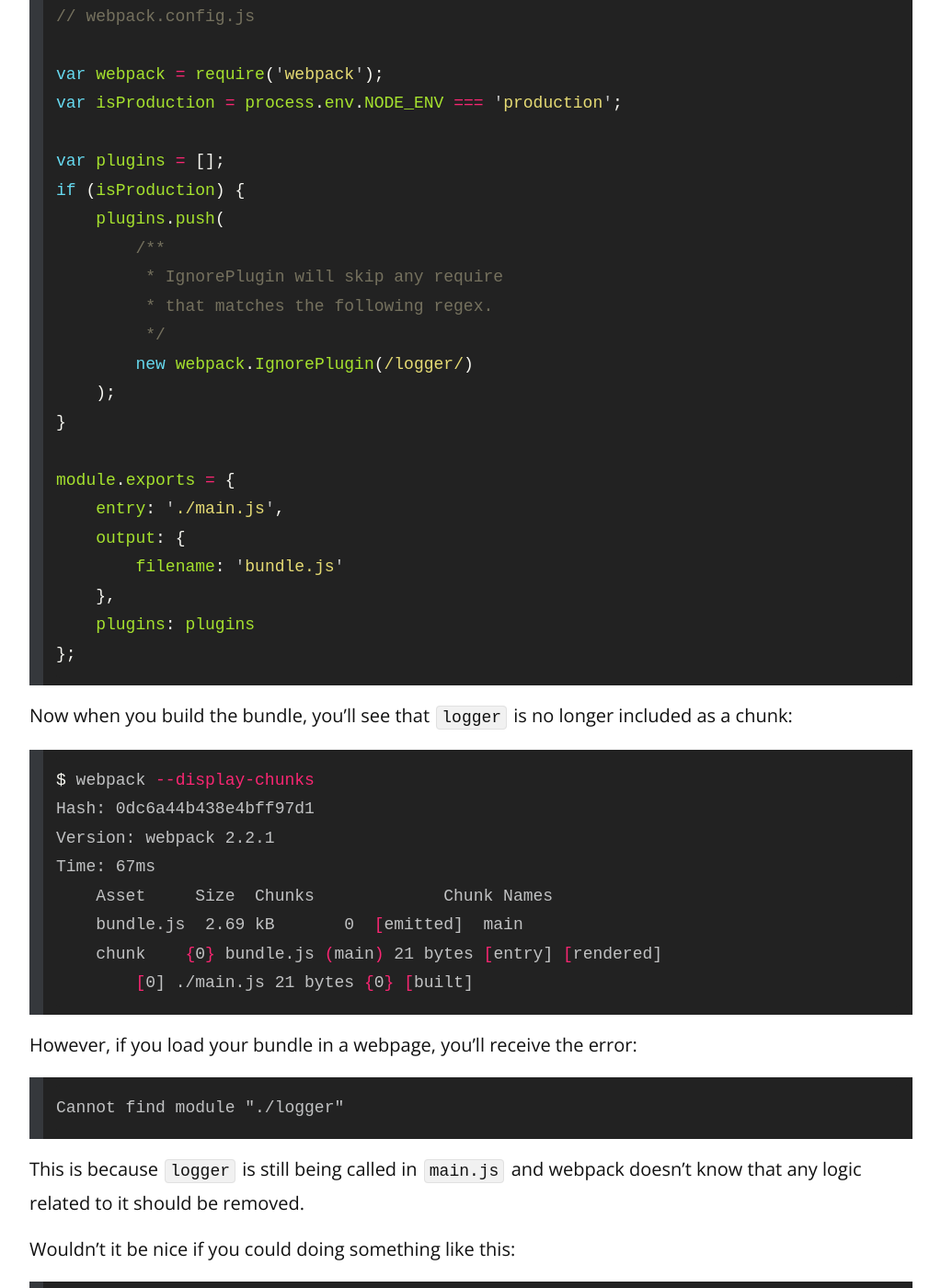
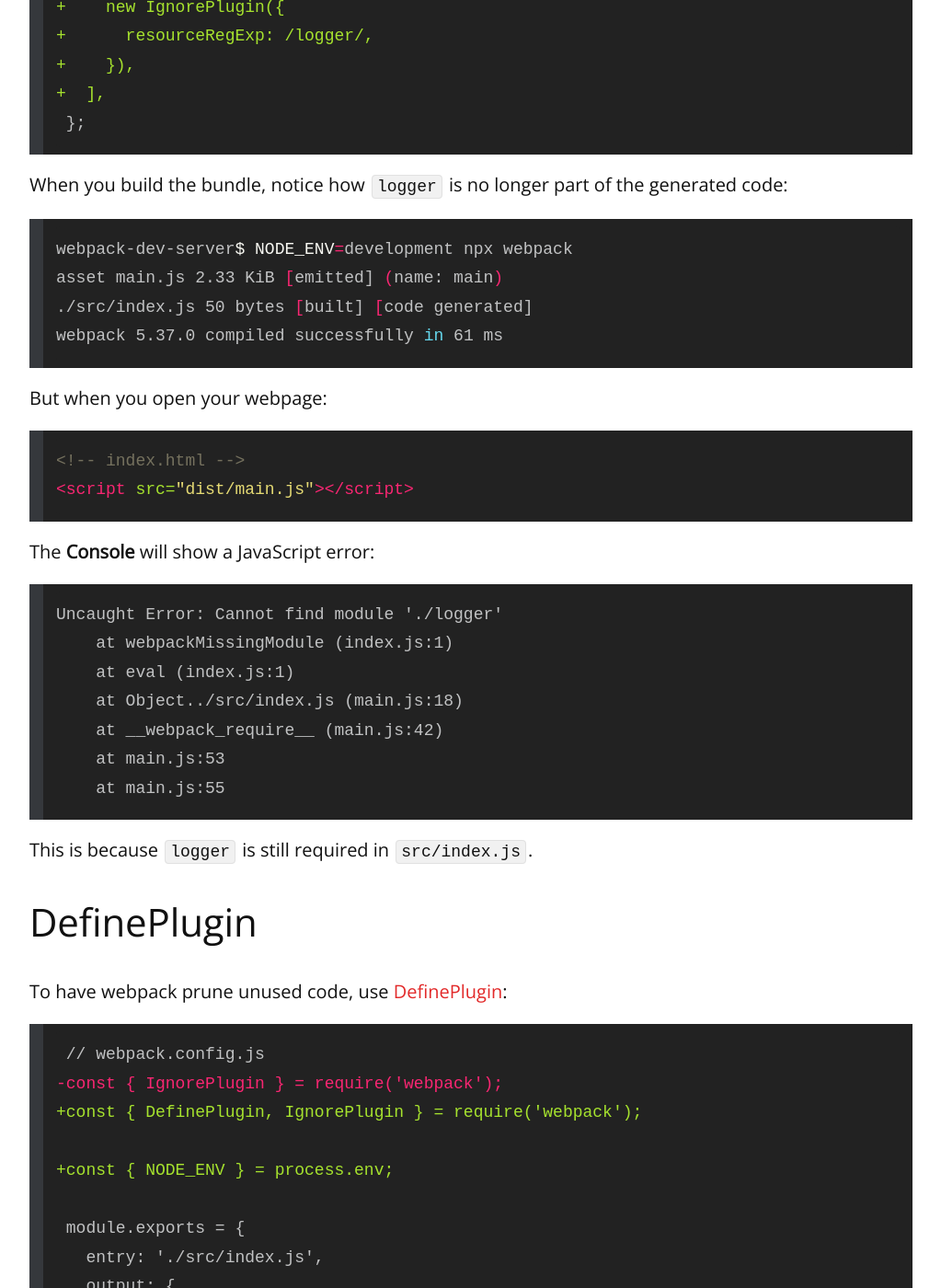
Before and after one commit to remarkablemark/remarkablemark.github.io, a Jekyll site: the page built from _posts/2017/2017-02-25-webpack-ignore-module.md, in a window 1280 px wide and 1400 px high, scrolled down 1502 px. Shown: the whole window at 92% size, without its empty margins (128-1151 px from the left). Built offline with Jekyll 4.4.1, drawn with Linux system fonts in a browser that asks for light colours; comment, search, counter and statistics services are not loaded; some of the changed text lies outside the part shown.

Commit message:
fix(posts): update "Webpack: ignore module"
Post: 2017-02-25-webpack-ignore-module.md

- Update post title and excerpt
- Update post with latest webpack v5
- Fix broken 404 links

````diff
--- a/_posts/2017/2017-02-25-webpack-ignore-module.md
+++ b/_posts/2017/2017-02-25-webpack-ignore-module.md
@@ -1,195 +1,155 @@
 ---
 layout: post
-title: How to ignore a module with webpack
-date: 2017-02-25 21:20:00 -4000
-excerpt: To prevent a required module from being bundled, use webpack's IgnorePlugin, DefinePlugin, and UglifyJsPlugin.
-categories: webpack plugin
+title: 'Webpack: ignore module'
+date: 2017-02-25 21:20:00
+updated: 2021-05-18 22:58:15
+excerpt: How to ignore a module with webpack.
+categories: webpack
 ---
 
-Let's say you're doing some logging in `main.js` for development:
+Given you're using module `logger`:
 
 ```js
-// main.js
-
-var logger = require('./logger');
-logger();
-
-// ...
+// src/index.js
+const logger = require('./logger');
+logger('hi');
 ```
 
-And your [webpack config](https://webpack.github.io/docs/configuration.html) is as follows:
+Your bundle is built using the [webpack config](https://webpack.js.org/concepts/configuration/):
 
 ```js
 // webpack.config.js
-
 module.exports = {
-    entry: './main.js',
-    output: {
-        filename: 'bundle.js'
-    }
+  entry: './src/index.js',
+  output: {
+    filename: 'main.js',
+  },
 };
 ```
 
-But given how webpack works, it bundles all required modules (_see last 2 lines_):
+When you build the bundle, how can `logger` be removed?
 
 ```sh
-$ webpack --display-chunks
-Hash: 9d1935249bd4e4d05276
-Version: webpack 2.2.1
-Time: 89ms
-    Asset     Size  Chunks             Chunk Names
-    bundle.js  2.63 kB       0  [emitted]  main
-    chunk    {0} bundle.js (main) 44 bytes [entry] [rendered]
-        [0] ./logger.js 23 bytes {0} [built]
-        [1] ./main.js 21 bytes {0} [built]
+$ NODE_ENV=development npx webpack
+asset main.js 2.46 KiB [emitted] (name: main)
+./src/index.js 50 bytes [built] [code generated]
+./src/logger.js 30 bytes [built] [code generated]
+webpack 5.37.0 compiled successfully in 67 ms
 ```
 
-So how can we ignore the `logger` module in _production_? With a combination of webpack's plugins.
+## IgnorePlugin
 
-### IgnorePlugin
+With [IgnorePlugin](https://webpack.js.org/plugins/ignore-plugin/), a regular expression can be tested to prevent the module from being generated:
 
-With [IgnorePlugin](https://webpack.github.io/docs/list-of-plugins.html#ignoreplugin), a regular expression can be tested to prevent the module from being generated:
+<!-- prettier-ignore-start -->
+
+```diff
+ // webpack.config.js
++const { IgnorePlugin } = require('webpack');
+
+ module.exports = {
+   entry: './src/index.js',
+   output: {
+     filename: 'bundle.js',
+   },
++  plugins: [
++    new IgnorePlugin({
++      resourceRegExp: /logger/,
++    }),
++  ],
+ };
+```
+
+<!-- prettier-ignore-start -->
+
+When you build the bundle, notice how `logger` is no longer part of the generated code:
+
+```sh
+webpack-dev-server$ NODE_ENV=development npx webpack
+asset main.js 2.33 KiB [emitted] (name: main)
+./src/index.js 50 bytes [built] [code generated]
+webpack 5.37.0 compiled successfully in 61 ms
+```
+
+But when you open your webpage:
+
+```html
+<!-- index.html -->
+<script src="dist/main.js"></script>
+```
+
+The **Console** will show a JavaScript error:
+
+```
+Uncaught Error: Cannot find module './logger'
+    at webpackMissingModule (index.js:1)
+    at eval (index.js:1)
+    at Object../src/index.js (main.js:18)
+    at __webpack_require__ (main.js:42)
+    at main.js:53
+    at main.js:55
+```
+
+This is because `logger` is still required in `src/index.js`.
+
+## DefinePlugin
+
+To have webpack prune unused code, use [DefinePlugin](https://webpack.js.org/plugins/define-plugin/):
+
+<!-- prettier-ignore-start -->
+
+```diff
+ // webpack.config.js
+-const { IgnorePlugin } = require('webpack');
++const { DefinePlugin, IgnorePlugin } = require('webpack');
+
++const { NODE_ENV } = process.env;
+
+ module.exports = {
+   entry: './src/index.js',
+   output: {
+     filename: 'main.js',
+   },
+   plugins: [
+-    new IgnorePlugin({
+-      resourceRegExp: /logger/,
+-    }),
++   NODE_ENV === 'production' &&
++     new IgnorePlugin({
++       resourceRegExp: /logger/,
++     }),
++    new DefinePlugin({
++      'process.env.NODE_ENV': JSON.stringify(NODE_ENV),
++    }),
+   ],
+ };
+```
+
+<!-- prettier-ignore-end -->
+
+The plugin allows you to create global constants that are injected at **compile** time:
 
 ```js
-// webpack.config.js
-
-var webpack = require('webpack');
-var isProduction = process.env.NODE_ENV === 'production';
-
-var plugins = [];
-if (isProduction) {
-    plugins.push(
-        /**
-         * IgnorePlugin will skip any require
-         * that matches the following regex.
-         */
-        new webpack.IgnorePlugin(/logger/)
-    );
+// src/index.js
+if (process.env.NODE_ENV === 'development') {
+  const logger = require('./logger');
+  logger('hi');
 }
-
-module.exports = {
-    entry: './main.js',
-    output: {
-        filename: 'bundle.js'
-    },
-    plugins: plugins
-};
 ```
 
-Now when you build the bundle, you'll see that `logger` is no longer included as a chunk:
+Build the bundle:
 
 ```sh
-$ webpack --display-chunks
-Hash: 0dc6a44b438e4bff97d1
-Version: webpack 2.2.1
-Time: 67ms
-    Asset     Size  Chunks             Chunk Names
-    bundle.js  2.69 kB       0  [emitted]  main
-    chunk    {0} bundle.js (main) 21 bytes [entry] [rendered]
-        [0] ./main.js 21 bytes {0} [built]
+$ NODE_ENV=production npx webpack
+asset main.js 0 bytes [emitted] [minimized] (name: main)
+./src/index.js 102 bytes [built] [code generated]
+webpack 5.37.0 compiled successfully in 134 ms
 ```
 
-However, if you load your bundle in a webpage, you'll receive the error:
+Open the webpage to see no **Console** errors.
 
-```
-Cannot find module "./logger"
+```sh
+$ open index.html
 ```
 
-This is because `logger` is still being called in `main.js` and webpack doesn't know that any logic related to it should be removed.
-
-Wouldn't it be nice if you could doing something like this:
-
-```js
-// main.js
-
-if (isDevelopment) {
-    var logger = require('./logger');
-    logger();
-}
-
-// ...
-```
-
-And have webpack strip out the _if statement_ when `isDevelopment` is false?
-
-That's where **DefinePlugin** and **UglifyJsPlugin** comes in.
-
-### DefinePlugin
-
-With [DefinePlugin](https://webpack.github.io/docs/list-of-plugins.html#defineplugin), you can create global constants that are injected at compile time. See [post]({% post_url 2017/2017-01-25-webpack-global-constants %}) on how to do that.
-
-Now you can use the global constant in `main.js`:
-
-```js
-// main.js
-
-if (process.env.NODE_ENV === 'development') {
-    var logger = require('./logger');
-    logger();
-}
-
-// ...
-```
-
-### UglifyJsPlugin
-
-Finally with [UglifyJsPlugin](https://webpack.github.io/docs/list-of-plugins.html#uglifyjsplugin), you can eliminate the dead code when the _if statement_ is false:
-
-```js
-// webpack.config.js
-
-var webpack = require('webpack');
-var isProduction = process.env.NODE_ENV === 'production';
-
-var plugins = [
-    new webpack.DefinePlugin({
-        'process.env': {
-            NODE_ENV: JSON.stringify(process.env.NODE_ENV)
-        }
-    })
-];
-
-if (isProduction) {
-    plugins.push(
-        new webpack.IgnorePlugin(/redux-logger/)
-    );
-    plugins.push(
-        /**
-         * UglifyJS will compress the bundle and
-         * eliminate any dead code.
-         */
-        new webpack.optimize.UglifyJsPlugin()
-    );
-}
-
-module.exports = {
-    entry: './main.js',
-    output: {
-        filename: 'bundle.js'
-    },
-    plugins: plugins
-};
-```
-
-Now you can have separate builds for each environment:
-
-```sh
-$ NODE_ENV=development webpack --display-chunks
-Hash: b7f5f05d03abe533ec77
-Version: webpack 2.2.1
-Time: 89ms
-    Asset     Size  Chunks             Chunk Names
-    bundle.js  2.68 kB       0  [emitted]  main
-    chunk    {0} bundle.js (main) 121 bytes [entry] [rendered]
-        [0] ./logger.js 23 bytes {0} [built]
-        [1] ./main.js 98 bytes {0} [built]
-
-$ NODE_ENV=production webpack --display-chunks
-Hash: a8169341174e7bc6437a
-Version: webpack 2.2.1
-Time: 130ms
-    Asset       Size  Chunks             Chunk Names
-    bundle.js  536 bytes       0  [emitted]  main
-    chunk    {0} bundle.js (main) 98 bytes [entry] [rendered]
-        [0] ./main.js 98 bytes {0} [built]
-```
+To learn more about Webpack global constants, check out the following [post]({% post_url 2017/2017-01-25-webpack-global-constants %}).
````
